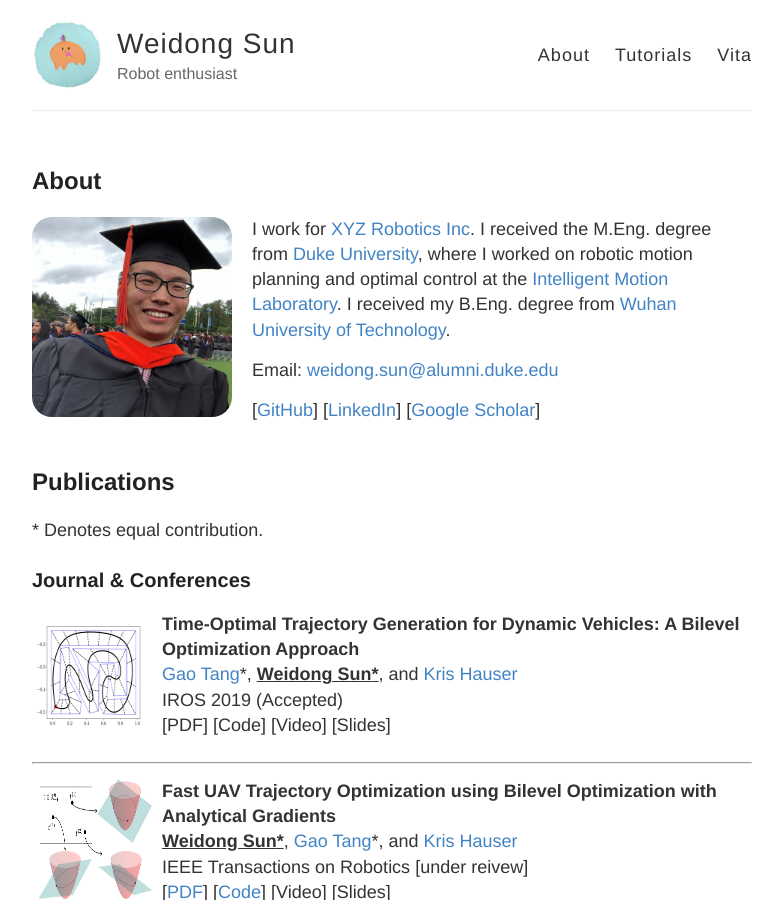
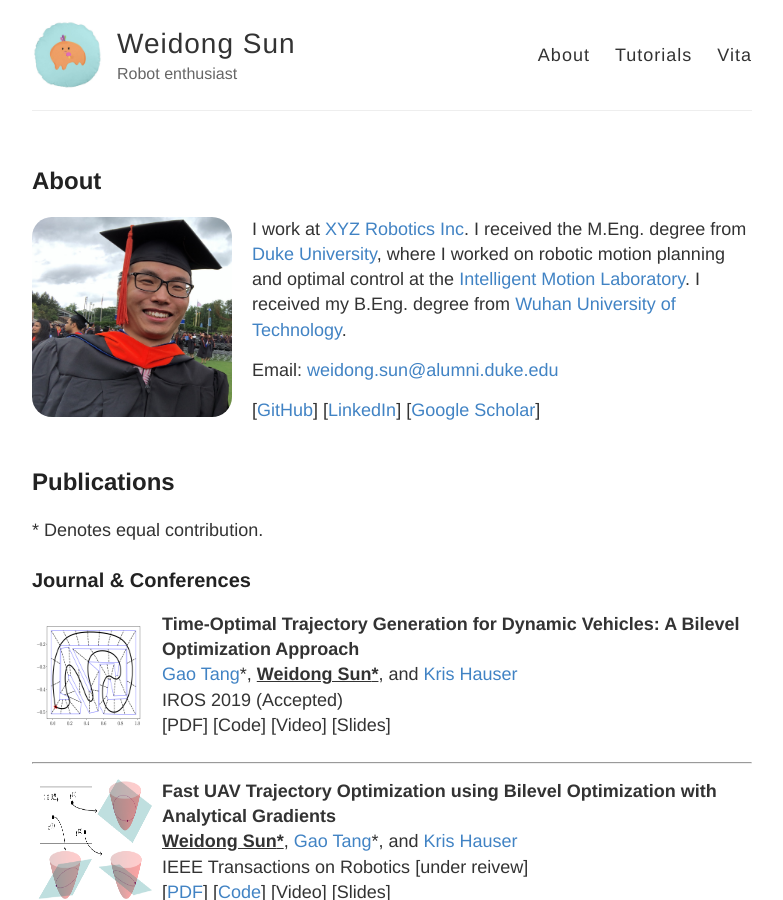
Before and after one commit to OxDuke/oxduke.github.io, a Jekyll site: the page built from index.md, in a window 1280 px wide and 900 px high. Shown: the whole window, without its empty margins (248-1031 px from the left). Built offline with Jekyll 4.4.1, drawn with Linux system fonts in a browser that asks for light colours.

Commit message:
working is fun

```diff
--- a/index.md
+++ b/index.md
@@ -6,7 +6,7 @@
 ## About
 
 <img align="left" src="{{ site.baseurl }}/images/me.jpeg" style="float:left;height:200px;width:200px;border-radius: 10%;margin-right: 20px">
-I work for [XYZ Robotics Inc](https://www.xyzrobotics.ai/). I received the M.Eng. degree from [Duke University](https://www.duke.edu/), where I worked on robotic motion planning and optimal control at the [Intelligent Motion Laboratory](http://motion.pratt.duke.edu/).
+I work at [XYZ Robotics Inc](https://www.xyzrobotics.ai/). I received the M.Eng. degree from [Duke University](https://www.duke.edu/), where I worked on robotic motion planning and optimal control at the [Intelligent Motion Laboratory](http://motion.pratt.duke.edu/).
 I received my B.Eng. degree from [Wuhan University of Technology](http://english.whut.edu.cn/).
 
 Email: [weidong.sun@alumni.duke.edu](mailto:weidong.sun@alumni.duke.edu)
```
Also changed, not shown: cv.md (+1 -1 lines).
